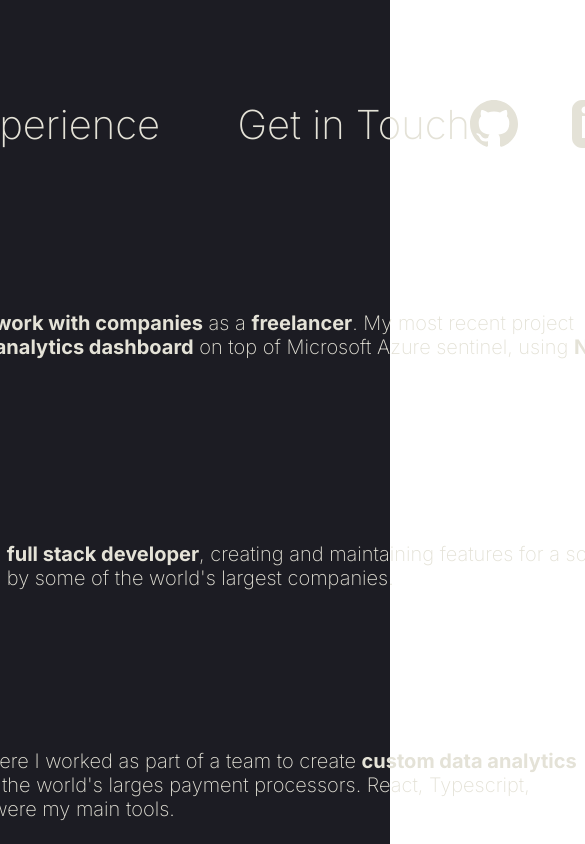
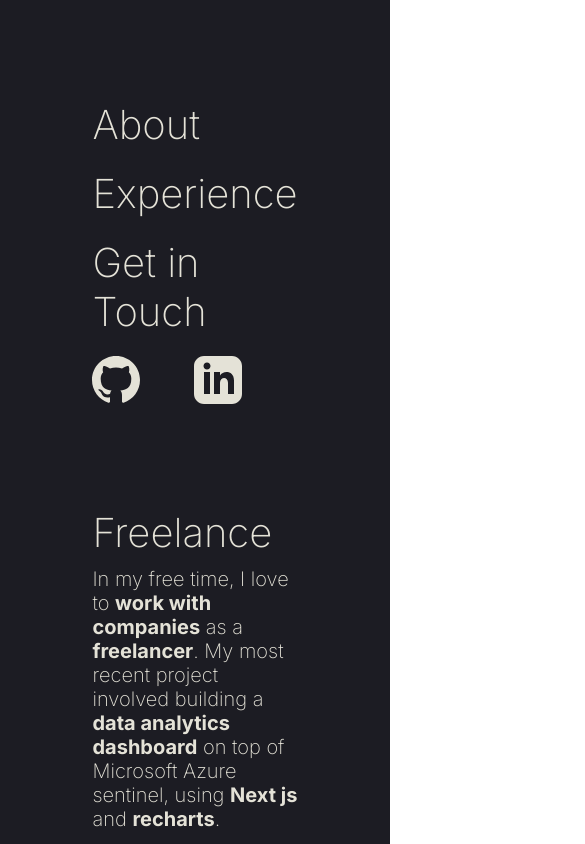
Before and after one commit to Burkes321/samuel-burke-dev, a Next.js app: page /experience in a window 390 px wide. Shown: the top 844 px of the page, 585 px wide, since content can reach past the window. Built offline with nearby package versions, Linux system fonts and the light colour scheme.

Commit message:
removed unused files, added media queries and variables so home page now showing properly on devices down to 360px

```diff
--- a/src/app/experience/page.tsx
+++ b/src/app/experience/page.tsx
@@ -1,10 +1,4 @@
-// 'use client';
-
-// import { NavigationBar, Section } from '~/components';
-
 import { NavigationBar } from '~/components/navigationBar/NavigationBar';
-
-// import Image from 'next/image';
 
 import css from './page.module.css';
 import { TextGroup } from '~/components/textGroup/TextGroup';
--- a/src/app/globals.css
+++ b/src/app/globals.css
@@ -4,8 +4,9 @@
   --social-icon-hover: #373af0;
   --default-font-weight: 200;
   --font-size-title-desktop: 96px;
-  /* TODO: yet to determine font sizes for mobile */
+  --font-size-title-mobile: 40px;
   --font-size-text-desktop: 40px;
+  --font-size-text-mobile: 20px;
 }
 
 * {
--- a/src/components/navigationBar/navigationBar.module.css
+++ b/src/components/navigationBar/navigationBar.module.css
@@ -2,13 +2,26 @@
   display: flex;
   max-width: 100%;
   justify-content: space-between;
+
+  @media (max-width: 1200px) {
+    flex-direction: column;
+    gap: 20px;
+  }
 
   .linksContainer {
     display: flex;
     justify-content: space-between;
     top: 100px;
     left: 193px;
-    width: 700px;
+
+    @media (min-width: 1200px) {
+      width: 700px;
+    }
+
+    @media (max-width: 1200px) {
+      flex-direction: column;
+      gap: 20px;
+    }
 
     .link {
       font-size: 40px;
--- a/src/components/textGroup/textGroup.module.css
+++ b/src/components/textGroup/textGroup.module.css
@@ -10,7 +10,7 @@
     font-size: var(--font-size-title-desktop);
 
     @media (max-width: 1200px) {
-      font-size: 40px;
+      font-size: var(--font-size-title-mobile);
     }
   }
 
@@ -19,7 +19,7 @@
     font-size: var(--font-size-text-desktop);
 
     @media (max-width: 1200px) {
-      font-size: 20px;
+      font-size: var(--font-size-text-mobile);
     }
   }
 }
```
Also changed, not shown: src/components/Section.tsx (deleted, +0 -26 lines), src/components/section.module.css (deleted, +0 -26 lines).
